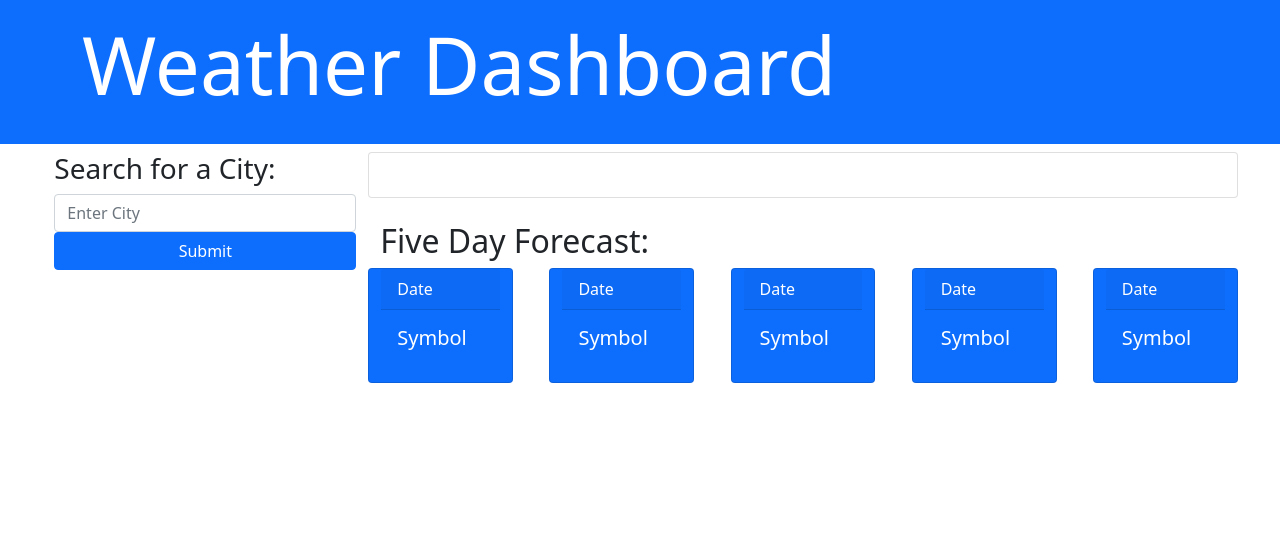
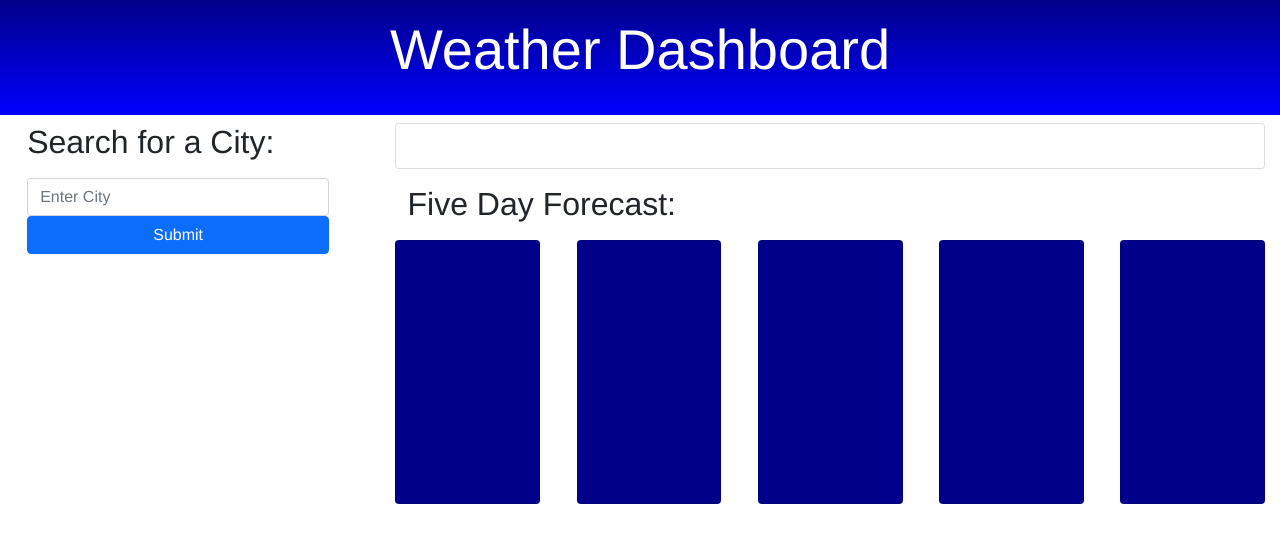
Before and after one commit to cperezba/Weather-Dashboard, a plain HTML site: page index.html in a window 1280 px wide. Drawn offline with nearby package versions, Linux system fonts and the light colour scheme.

Commit message:
Update: Color sheme was updated. Alignment was also modified.

```diff
--- a/assets/css/style.css
+++ b/assets/css/style.css
@@ -1,26 +1,47 @@
-body {
-    height: 100vh;
-    width: 100vw;
-    max-width: 100%;
-    margin: 0px;
-    padding: 0px;
+@import './reset.css';
+
+*,
+*::before,
+*::after {
+    box-sizing: border-box;
 }
 
-#five-day-fore-card {
-    border: 5px solid yellow
+/*
+html {
+    font-size: 62.5%;
+} */
+
+body {
+    font-family:'Franklin Gothic Medium', 'Arial Narrow', Arial, sans-serif;
+}
+
+h1,
+h2 {
+    margin-bottom: 1rem;
+}
+
+h1 {
+    font-size: 3.5rem !important;
+}
+
+h2 {
+    font-size: 2rem;
+}
+
+.banner {
+    background-image: linear-gradient(darkblue, blue);
+    text-align: center;
 }
 
 
+/* .main {
+    height: 25vh !important;
+} */
 
-
-
-/* Card */
-
-/* .card {
-
+.card {
+    height: 33vh;
 }
 
-
 .card--primary {
-    background-color: ;
-} */
+    background-color: darkblue !important;
+}
--- a/index.html
+++ b/index.html
@@ -9,12 +9,14 @@
     <!-- Bootstrap CSS -->
     <link href="https://cdn.jsdelivr.net/npm/bootstrap@5.0.2/dist/css/bootstrap.min.css" rel="stylesheet"
         integrity="sha384-EVSTQN3/azprG1Anm3QDgpJLIm9Nao0Yz1ztcQTwFspd3yD65VohhpuuCOmLASjC" crossorigin="anonymous">
+
+    <link rel="stylesheet" href="./assets/css/style.css">
     <title>Weather Dashboard</title>
 </head>
 
 <body>
     <!-- Jumbotron -->
-    <div class="jumbotron jumbotron-fluid p-3 mb-2 bg-primary text-white">
+    <div class="jumbotron jumbotron-fluid p-3 mb-2 bg-primary text-white banner">
         <div class="container ">
             <h1 class="display-1">Weather Dashboard</h1>
             <p class="lead"></p>
@@ -23,10 +25,10 @@
 
 
     <!-- Left Column: Search Bar -->
-    <div class="row justify-content-center">
+    <section class="row justify-content-around">
         <div class="col-lg-3" id="left-side">
             <form>
-                <h3>Search for a City:</h3>
+                <h2>Search for a City:</h2>
                 <div class="form-group">
                     <input type="text" class="form-control" id="searchBar" aria-describedby="emailHelp"
                         placeholder="Enter City">
@@ -43,7 +45,7 @@
         <div class="col-lg-8" id="right-side">
             <div class=row>
                 <div class="card w-100" style="width: 18rem; height: auto;">
-                    <div class="card-body one">
+                    <div class="card-body one main">
                         <h2 class="card-title" id="city-name"></h2>
                         <h6 class="card-subtitle mb-2 text-muted"></h6>
                         <p class="card-text" id="temp"></p>
@@ -60,10 +62,10 @@
             <div class="row d-flex justify-content-between">
                 <h2>Five Day Forecast:</h2>
                 <!-- Card #1 -->
-                <div class="card text-white bg-primary mb-3 col-12 col-lg-2" style="max-width: 18rem;">
-                    <div class="card-header" id="day-one-date">Date</div>
+                <div class="card text-white bg-primary mb-3 col-12 col-lg-2 card--primary" style="max-width: 18rem;">
                     <div class="card-body">
-                        <h5 class="card-title" id="day-one-symbol">Symbol</h5>
+                        <div class="card-text" id="day-one-date"></div>
+                        <h5 class="card-text" id="day-one-symbol"></h5>
                         <p class="card-text" id="day-one-temp"></p>
                         <p class="card-text" id="day-one-wind"></p>
                         <p class="card-text" id="day-one-humidity"></p>
@@ -71,10 +73,10 @@
                 </div>
 
                 <!-- Card #2 -->
-                <div class="card text-white bg-primary mb-3 col-12 col-lg-2" style="max-width: 18rem;">
-                    <div class="card-header" id="day-two-date">Date</div>
+                <div class="card text-white bg-primary mb-3 col-12 col-lg-2 card--primary" style="max-width: 18rem;">
                     <div class="card-body">
-                        <h5 class="card-title" id="day-two-symbol">Symbol</h5>
+                        <div class="card-text" id="day-two-date"></div>
+                        <h5 class="card-text" id="day-two-symbol"></h5>
                         <p class="card-text" id="day-two-temp"></p>
                         <p class="card-text" id="day-two-wind"></p>
                         <p class="card-text" id="day-two-humidity"></p>
@@ -83,10 +85,10 @@
 
 
                 <!-- Card #3 -->
-                <div class="card text-white bg-primary mb-3 col-12 col-lg-2" style="max-width: 18rem;">
-                    <div class="card-header" id="day-three-date">Date</div>
+                <div class="card text-white bg-primary mb-3 col-12 col-lg-2 card--primary" style="max-width: 18rem;">
                     <div class="card-body">
-                        <h5 class="card-title" id="day-three-symbol">Symbol</h5>
+                        <div class="card-text" id="day-three-date"></div>
+                        <h5 class="card-text" id="day-three-symbol"></h5>
                         <p class="card-text" id="day-three-temp"></p>
                         <p class="card-text" id="day-three-wind"></p>
                         <p class="card-text" id="day-three-humidity"></p>
@@ -95,10 +97,10 @@
 
 
                 <!-- Card #4 -->
-                <div class="card text-white bg-primary mb-3 col-12 col-lg-2" style="max-width: 18rem;">
-                    <div class="card-header" id="day-four-date">Date</div>
+                <div class="card text-white bg-primary mb-3 col-12 col-lg-2 card--primary" style="max-width: 18rem;">
                     <div class="card-body">
-                        <h5 class="card-title" id="day-four-symbol">Symbol</h5>
+                        <div class="card-text" id="day-four-date"></div>
+                        <h5 class="card-text" id="day-four-symbol"></h5>
                         <p class="card-text" id="day-four-temp"></p>
                         <p class="card-text" id="day-four-wind"></p>
                         <p class="card-text" id="day-four-humidity"></p>
@@ -107,10 +109,10 @@
 
 
                 <!-- Card #5 -->
-                <div class="card text-white bg-primary mb-3 col-12 col-lg-2" style="max-width: 18rem;">
-                    <div class="card-header" id="day-five-date">Date</div>
+                <div class="card text-white bg-primary mb-3 col-12 col-lg-2 card--primary" style="max-width: 18rem;">
                     <div class="card-body">
-                        <h5 class="card-title" id="day-five-symbol">Symbol</h5>
+                        <div class="card-text" id="day-five-date"></div>
+                        <h5 class="card-text" id="day-five-symbol"></h5>
                         <p class="card-text" id="day-five-temp"></p>
                         <p class="card-text" id="day-five-wind"></p>
                         <p class="card-text" id="day-five-humidity"></p>
@@ -121,7 +123,7 @@
             </div>
         </div>
 
-    </div>
+    </section>
 
     <script src="https://cdn.jsdelivr.net/npm/bootstrap@5.0.2/dist/js/bootstrap.bundle.min.js"
         integrity="sha384-MrcW6ZMFYlzcLA8Nl+NtUVF0sA7MsXsP1UyJoMp4YLEuNSfAP+JcXn/tWtIaxVXM"
```
